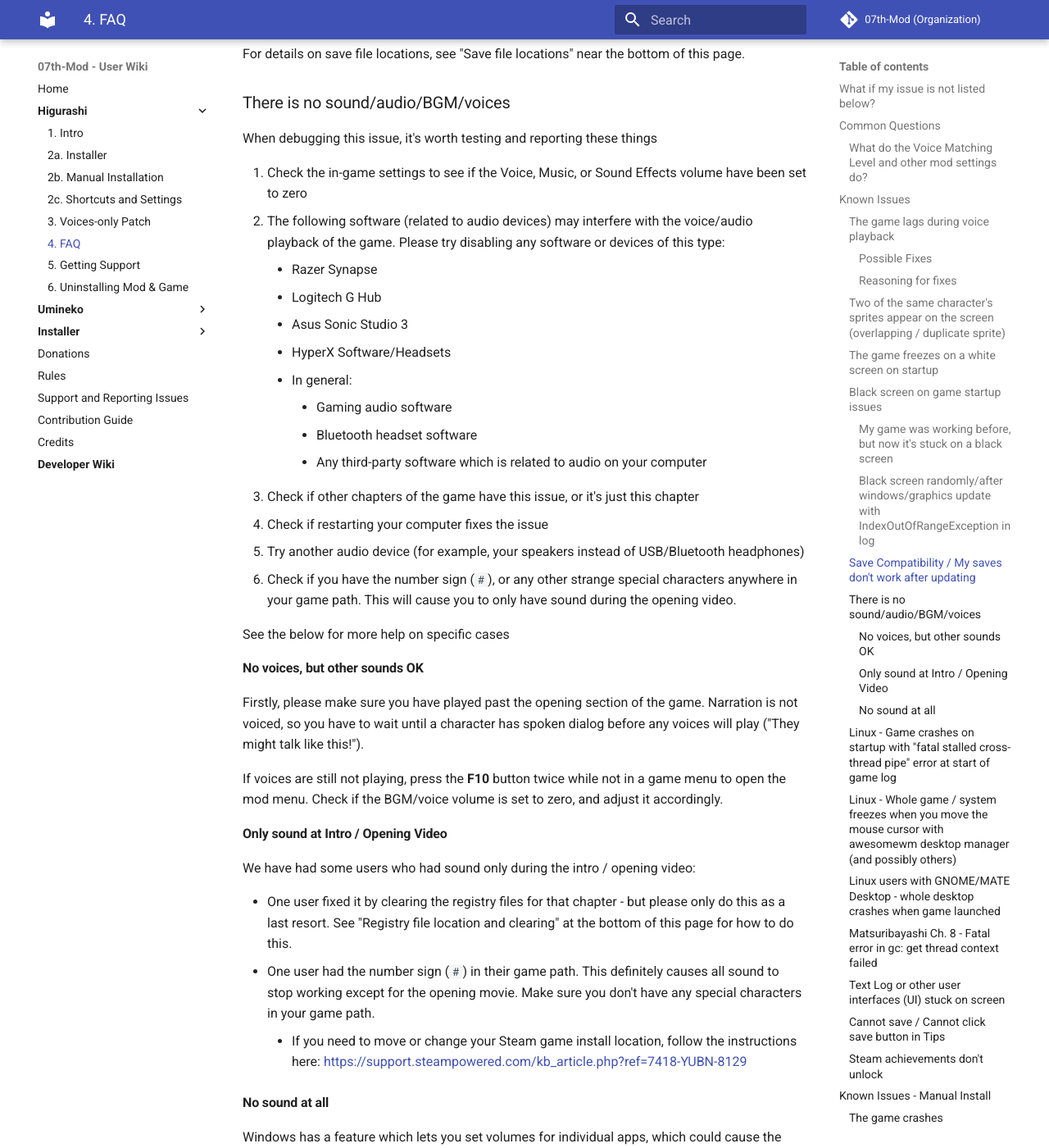
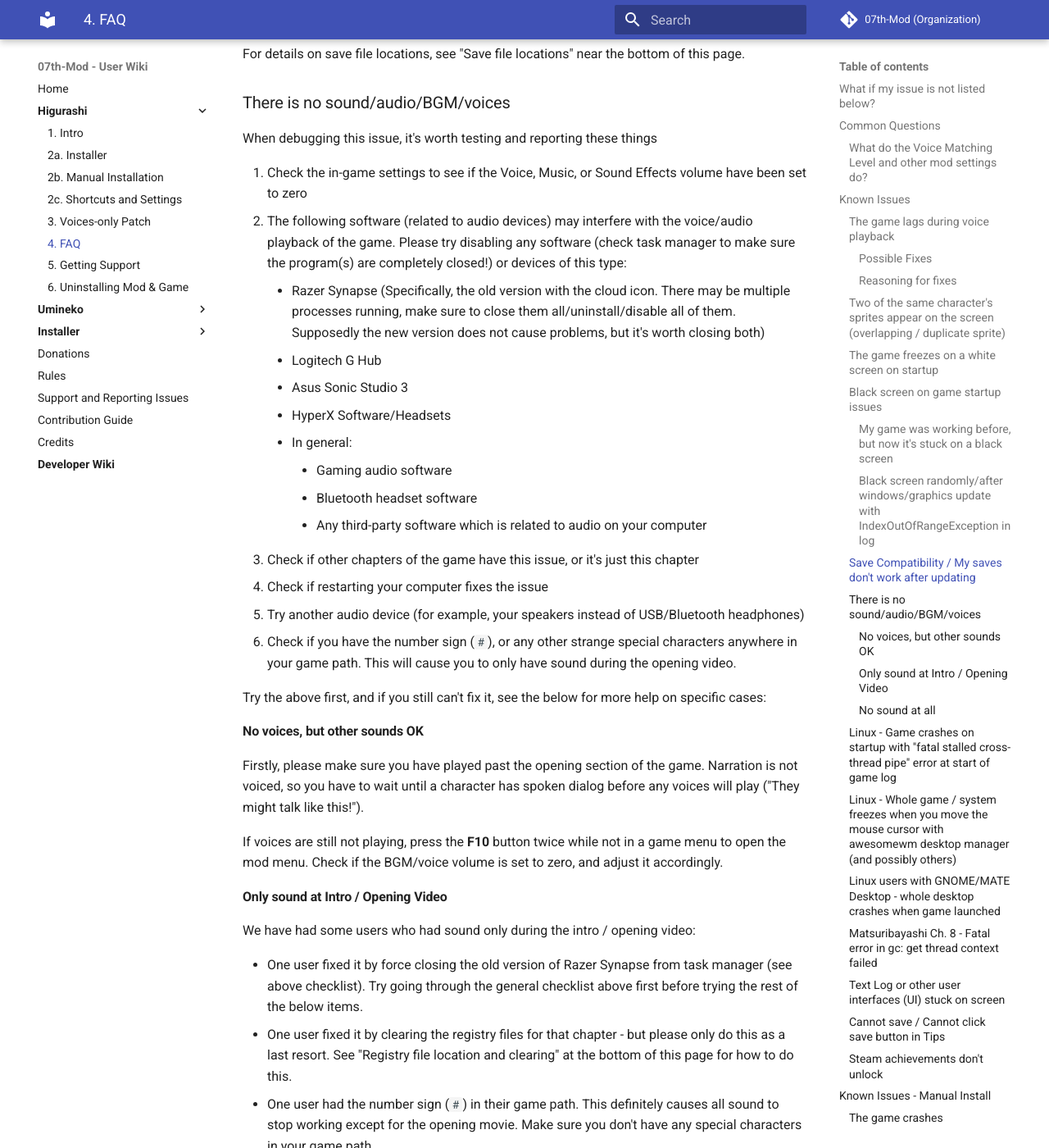
Before and after one commit to 07th-mod/wiki, an MkDocs documentation site: the page built from docs/Higurashi/FAQ.md, in a window 1280 px wide and 1400 px high, scrolled down 2769 px. Shown: the whole window at 82% size. Built offline with MkDocs 1.6.1 and Material for MkDocs 9.7.7, drawn with Linux system fonts in a browser that asks for light colours.

Commit message:
Add more info on Razer Synapse Higurashi Audio problems

```diff
--- a/docs/Higurashi/FAQ.md
+++ b/docs/Higurashi/FAQ.md
@@ -90,8 +90,8 @@
 When debugging this issue, it's worth testing and reporting these things
 
 1. Check the in-game settings to see if the Voice, Music, or Sound Effects volume have been set to zero
-2. The following software (related to audio devices) may interfere with the voice/audio playback of the game. Please try disabling any software or devices of this type:
-    - Razer Synapse
+2. The following software (related to audio devices) may interfere with the voice/audio playback of the game. Please try disabling any software (check task manager to make sure the program(s) are completely closed!) or devices of this type:
+    - Razer Synapse (Specifically, the old version with the cloud icon. There may be multiple processes running, make sure to close them all/uninstall/disable all of them. Supposedly the new version does not cause problems, but it's worth closing both)
     - Logitech G Hub
     - Asus Sonic Studio 3
     - HyperX Software/Headsets
@@ -104,7 +104,7 @@
 5. Try another audio device (for example, your speakers instead of USB/Bluetooth headphones)
 6. Check if you have the number sign (`#`), or any other strange special characters anywhere in your game path. This will cause you to only have sound during the opening video.
 
-See the below for more help on specific cases
+Try the above first, and if you still can't fix it, see the below for more help on specific cases:
 
 #### No voices, but other sounds OK
 
@@ -116,6 +116,7 @@
 
 We have had some users who had sound only during the intro / opening video:
 
+- One user fixed it by force closing the old version of Razer Synapse from task manager (see above checklist). Try going through the general checklist above first before trying the rest of the below items.
 - One user fixed it by clearing the registry files for that chapter - but please only do this as a last resort. See "Registry file location and clearing" at the bottom of this page for how to do this.
 - One user had the number sign (`#`) in their game path. This definitely causes all sound to stop working except for the opening movie. Make sure you don't have any special characters in your game path.
     - If you need to move or change your Steam game install location, follow the instructions here: [https://support.steampowered.com/kb_article.php?ref=7418-YUBN-8129](https://support.steampowered.com/kb_article.php?ref=7418-YUBN-8129)
```
